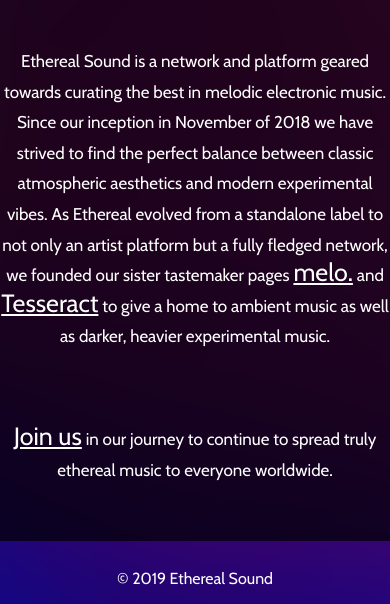
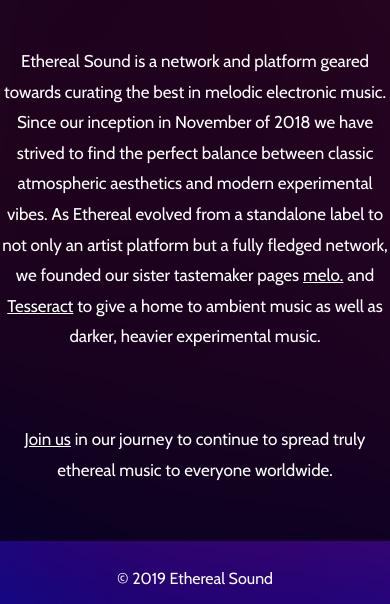
Before and after one commit to brld/Ethereal-Sound, a plain HTML site: page index.html in a window 390 px wide. Shown: the part 240-844 px from the top of the page. Drawn offline with nearby package versions, Linux system fonts and the light colour scheme.

Commit message:
Added footer to all pages, fixed mobile font size

```diff
--- a/main.css
+++ b/main.css
@@ -338,7 +338,7 @@ textarea {
 		padding: 0px 12px;
 	}
 
-	p {
+	main a, p {
 		font-size: 17px;
 	}
 }
```
Also changed, not shown: networks.html (+2 -0 lines).
